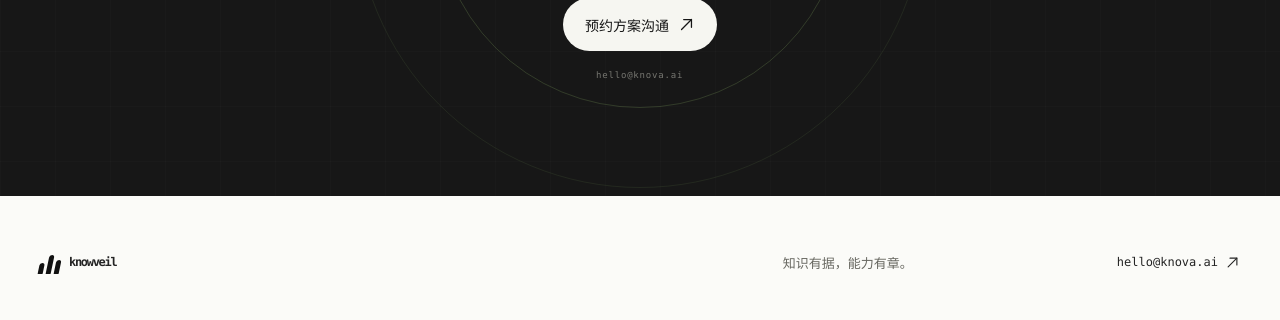
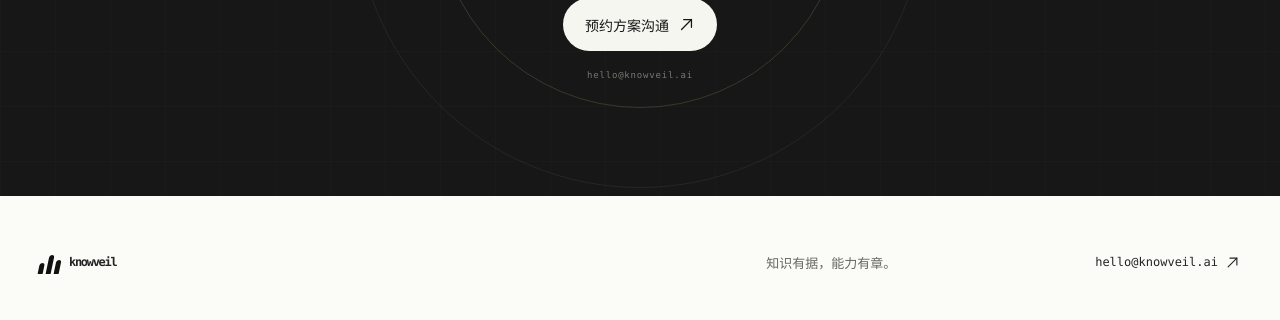
Before and after one commit to JShiu0915/Knova, a React (Vite) app: page / in a window 1280 px wide. Shown: the part 6642-6962 px from the top of the page. Built offline with nearby package versions, Linux system fonts and the light colour scheme.

Commit message:
chore(brand): complete KnowVeil rebrand
Update brand metadata and email references, rename package metadata,
refresh documentation, and align the GitHub Pages base path.

```diff
--- a/package.json
+++ b/package.json
@@ -1,5 +1,5 @@
 {
-  "name": "knova-official-website",
+  "name": "knowveil-official-website",
   "private": true,
   "version": "0.1.0",
   "type": "module",
--- a/src/App.jsx
+++ b/src/App.jsx
@@ -1001,12 +1001,12 @@ function HomePage({ navigate }) {
           as="a"
           className="button button--light"
           delay={200}
-          href="mailto:hello@knova.ai?subject=KnowVeil%20方案咨询"
+          href={`mailto:${BRAND.email}?subject=KnowVeil%20方案咨询`}
         >
           预约方案沟通
           <Arrow />
         </ScrollReveal>
-        <ScrollReveal as="small" delay={260}>hello@knova.ai</ScrollReveal>
+        <ScrollReveal as="small" delay={260}>{BRAND.email}</ScrollReveal>
       </section>
     </main>
   )
@@ -1032,7 +1032,7 @@ function ProductDetailPage({ product }) {
                   查看核心能力
                   <Arrow />
                 </a>
-                <a className="text-action" href="mailto:hello@knova.ai?subject=KnowVeil%20方案咨询">
+                <a className="text-action" href={`mailto:${BRAND.email}?subject=KnowVeil%20方案咨询`}>
                   预约方案沟通
                   <Arrow size={15} />
                 </a>
@@ -1095,7 +1095,7 @@ function ProductDetailPage({ product }) {
       <section className="product-page-cta">
         <p>{product.name.toUpperCase()} FOR PRIVATE AI</p>
         <h2>从一个真实场景，开始您的企业 AI 路径。</h2>
-        <a className="button button--dark" href="mailto:hello@knova.ai?subject=KnowVeil%20产品咨询">
+        <a className="button button--dark" href={`mailto:${BRAND.email}?subject=KnowVeil%20产品咨询`}>
           与 KnowVeil 团队沟通
           <Arrow />
         </a>
@@ -1134,7 +1134,7 @@ function DocsPage() {
               <ul>
                 {group.items.map((item) => (
                   <li key={item}>
-                    <a href="mailto:hello@knova.ai?subject=KnowVeil%20文档咨询">
+                    <a href={`mailto:${BRAND.email}?subject=KnowVeil%20文档咨询`}>
                       {item}
                       <Arrow size={14} />
                     </a>
@@ -1151,7 +1151,7 @@ function DocsPage() {
           <SectionLabel>NEED HELP?</SectionLabel>
           <h2>找不到需要的内容？</h2>
         </div>
-        <a className="button button--dark" href="mailto:hello@knova.ai?subject=KnowVeil%20文档咨询">
+        <a className="button button--dark" href={`mailto:${BRAND.email}?subject=KnowVeil%20文档咨询`}>
           联系我们
           <Arrow />
         </a>
@@ -1166,8 +1166,8 @@ function SiteFooter({ navigate }) {
       <div className="footer-top">
         <Brand navigate={navigate} />
         <p>{BRAND.tagline}</p>
-        <a href="mailto:hello@knova.ai">
-          hello@knova.ai
+        <a href={`mailto:${BRAND.email}`}>
+          {BRAND.email}
           <Arrow size={15} />
         </a>
       </div>
@@ -1175,7 +1175,7 @@ function SiteFooter({ navigate }) {
         <AppLink to="/" navigate={navigate}>首页</AppLink>
         <AppLink to={productCards[0].route} navigate={navigate}>产品</AppLink>
         <AppLink to="/docs" navigate={navigate}>文档</AppLink>
-        <a href="mailto:hello@knova.ai">联系我们</a>
+        <a href={`mailto:${BRAND.email}`}>联系我们</a>
       </div>
       <div className="footer-bottom">
         <span>
--- a/src/brand.js
+++ b/src/brand.js
@@ -5,7 +5,7 @@
  */
 export const BRAND = {
   name: 'KnowVeil',
-  email: 'hello@knova.ai',
+  email: 'hello@knowveil.ai',
   tagline: '知识有据，能力有章。',
   claim: '让 AI 温故，让组织知新。知识不出企业的门，资产越用越厚。',
   kicker: 'Scale up knowledge through use',
--- a/vite.config.js
+++ b/vite.config.js
@@ -1,6 +1,6 @@
 import { defineConfig } from 'vite'
 
-/** GitHub Pages project site: https://jshiu0915.github.io/Knova/ */
+/** GitHub Pages project site; keep the repository base path unchanged. */
 export default defineConfig(({ command }) => ({
   base: command === 'build' ? '/Knova/' : '/',
 }))
```
Also changed, not shown: 2 other files (tests, documents, lock files or other folders).
